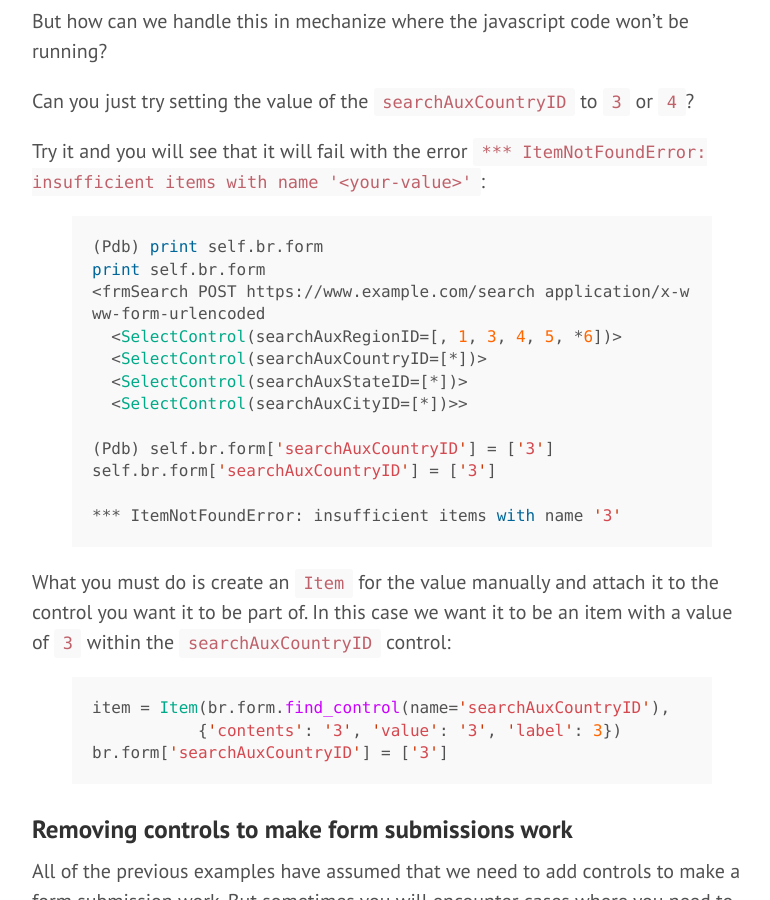
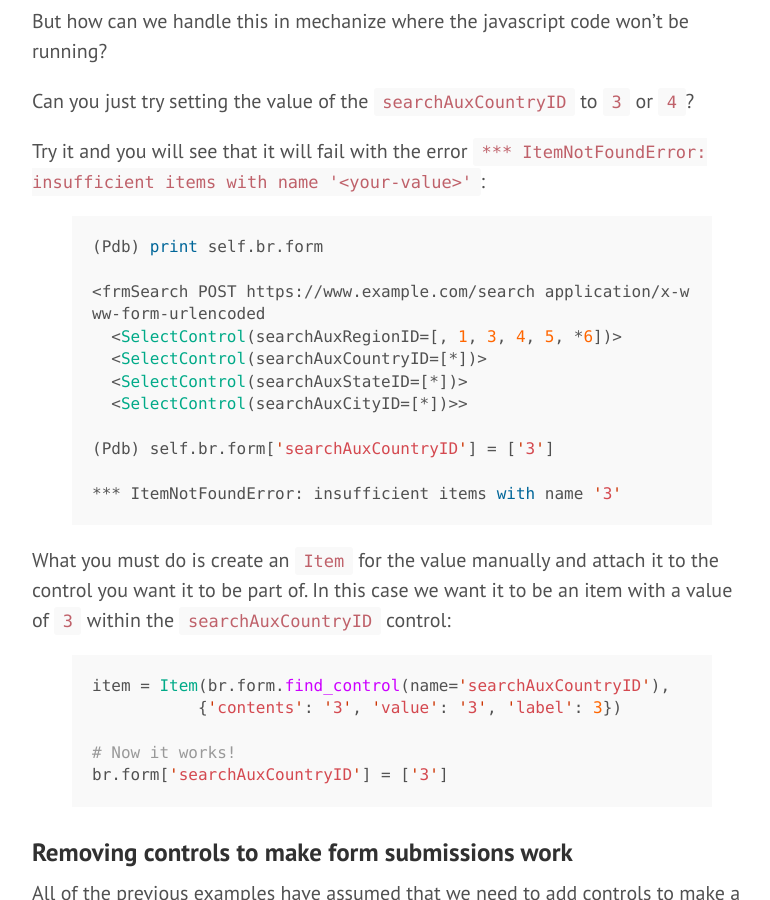
Before and after one commit to thayton/thayton.github.io, a Jekyll site: the page built from _posts/2014-12-08-form-handling-with-mechanize-and-beautifulsoup.md, in a window 1280 px wide and 900 px high, scrolled down 7832 px. Shown: the whole window, without its empty margins (428-1198 px from the left). Built offline with Jekyll 4.4.1, drawn with Linux system fonts in a browser that asks for light colours; Markdown is read by kramdown in place of the engine named in the settings.

Commit message:
more explanation

```diff
--- a/_posts/2014-12-08-form-handling-with-mechanize-and-beautifulsoup.md
+++ b/_posts/2014-12-08-form-handling-with-mechanize-and-beautifulsoup.md
@@ -313,7 +313,7 @@ Try it and you will see that it will fail with the error `*** ItemNotFoundError:
 
 {% highlight python %}
 (Pdb) print self.br.form
-print self.br.form
+
 <frmSearch POST https://www.example.com/search application/x-www-form-urlencoded
   <SelectControl(searchAuxRegionID=[, 1, 3, 4, 5, *6])>
   <SelectControl(searchAuxCountryID=[*])>
@@ -321,7 +321,6 @@ print self.br.form
   <SelectControl(searchAuxCityID=[*])>>
 
 (Pdb) self.br.form['searchAuxCountryID'] = ['3']
-self.br.form['searchAuxCountryID'] = ['3']
 
 *** ItemNotFoundError: insufficient items with name '3'
 {% endhighlight %}
@@ -333,6 +332,8 @@ within the `searchAuxCountryID` control:
 {% highlight python %}
 item = Item(br.form.find_control(name='searchAuxCountryID'),
            {'contents': '3', 'value': '3', 'label': 3})
+
+# Now it works!
 br.form['searchAuxCountryID'] = ['3']
 {% endhighlight %}
 
```
